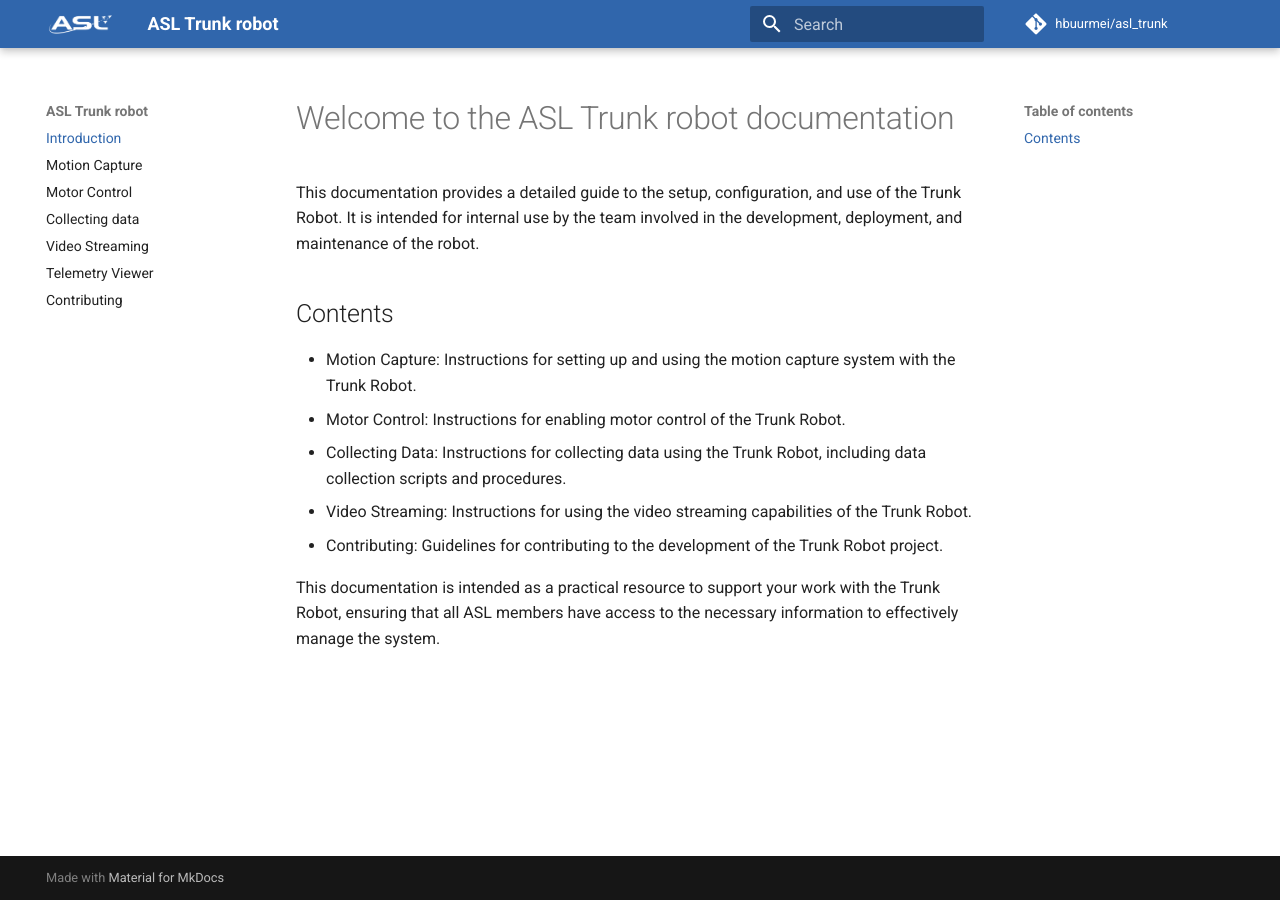
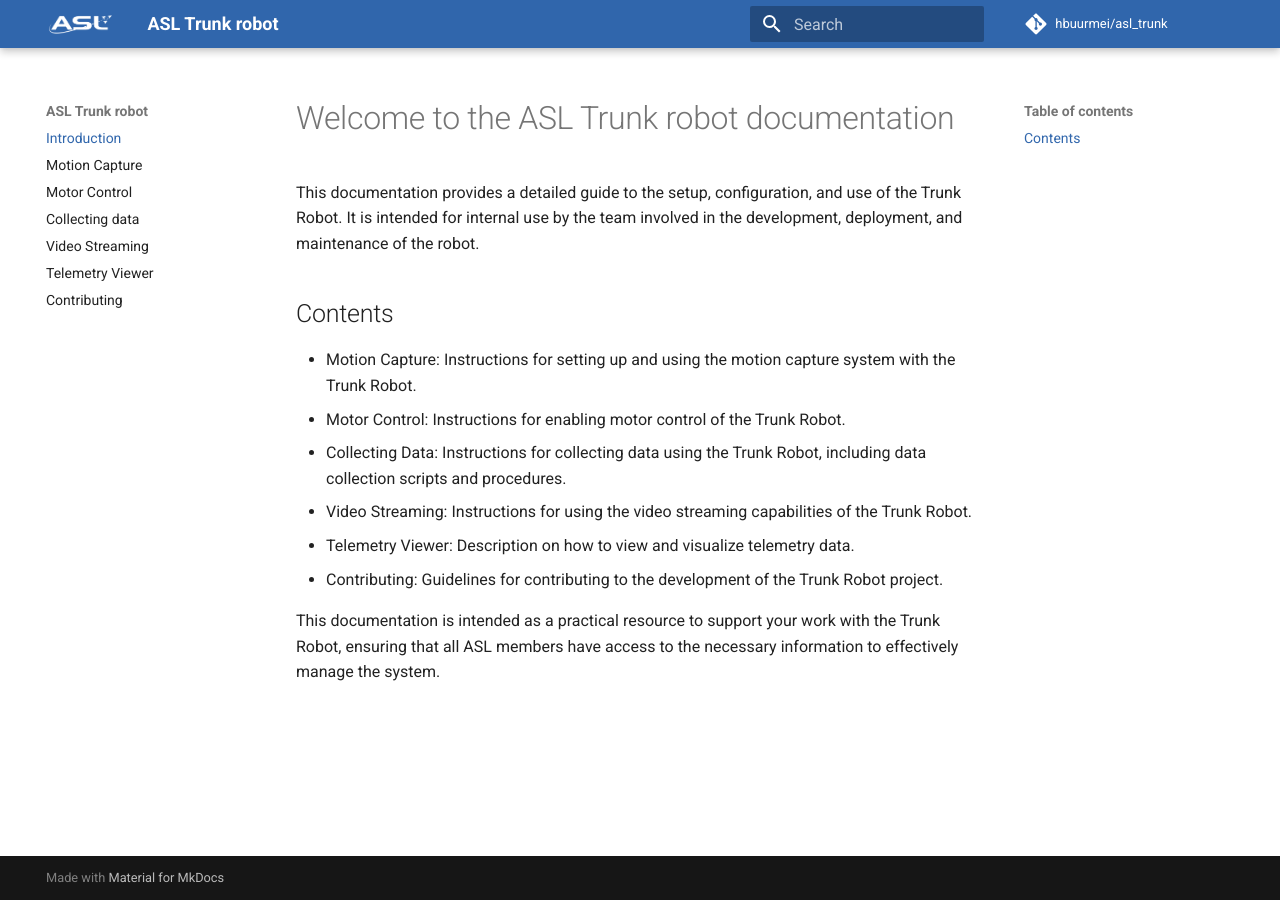
Before and after one commit to hbuurmei/asl_trunk, an MkDocs documentation site: the page built from docs/index.md, in a window 1280 px wide. Built offline with MkDocs 1.6.1 and Material for MkDocs 9.7.7, drawn with Linux system fonts in a browser that asks for light colours; comment, search, counter and statistics services are not loaded.

Commit message:
Update intro page

```diff
--- a/docs/index.md
+++ b/docs/index.md
@@ -6,6 +6,7 @@ This documentation provides a detailed guide to the setup, configuration, and us
 - Motor Control: Instructions for enabling motor control of the Trunk Robot.
 - Collecting Data: Instructions for collecting data using the Trunk Robot, including data collection scripts and procedures.
 - Video Streaming: Instructions for using the video streaming capabilities of the Trunk Robot.
+- Telemetry Viewer: Description on how to view and visualize telemetry data.
 - Contributing: Guidelines for contributing to the development of the Trunk Robot project.
 
 This documentation is intended as a practical resource to support your work with the Trunk Robot, ensuring that all ASL members have access to the necessary information to effectively manage the system.
```
